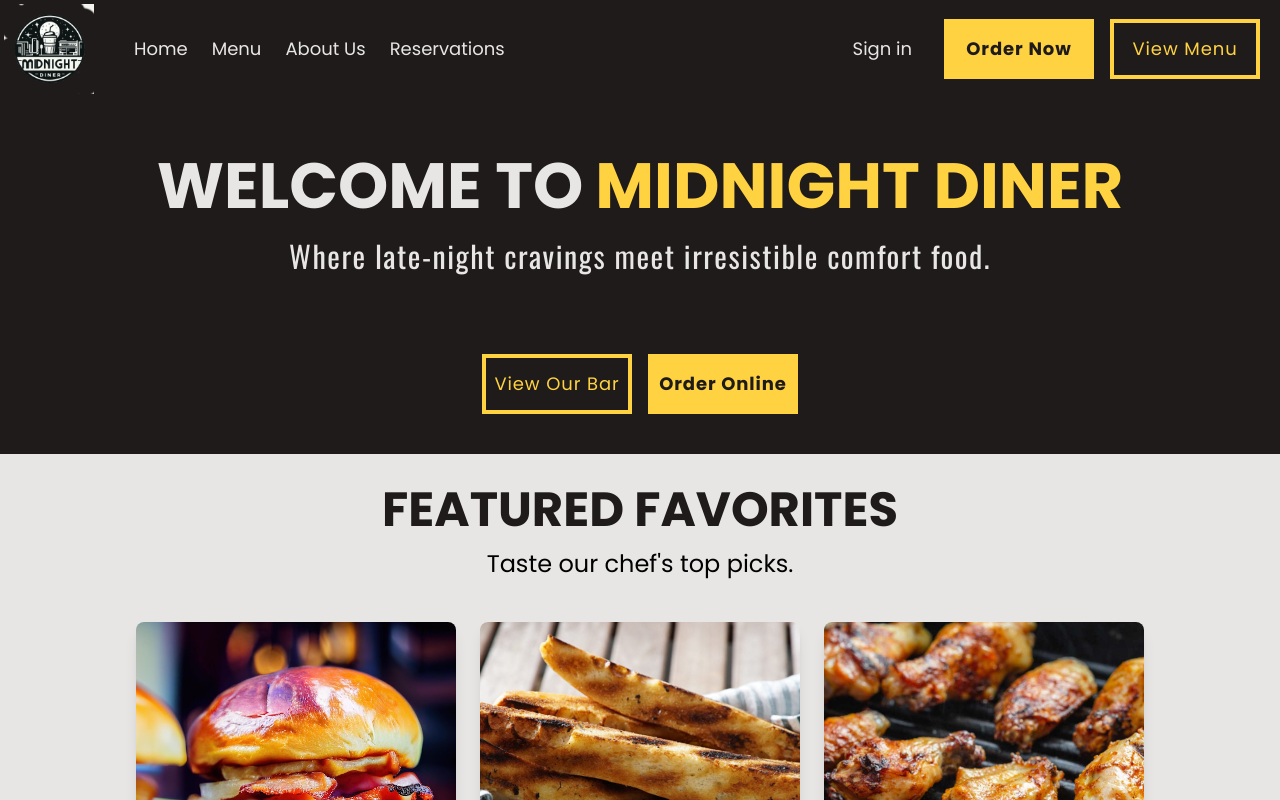
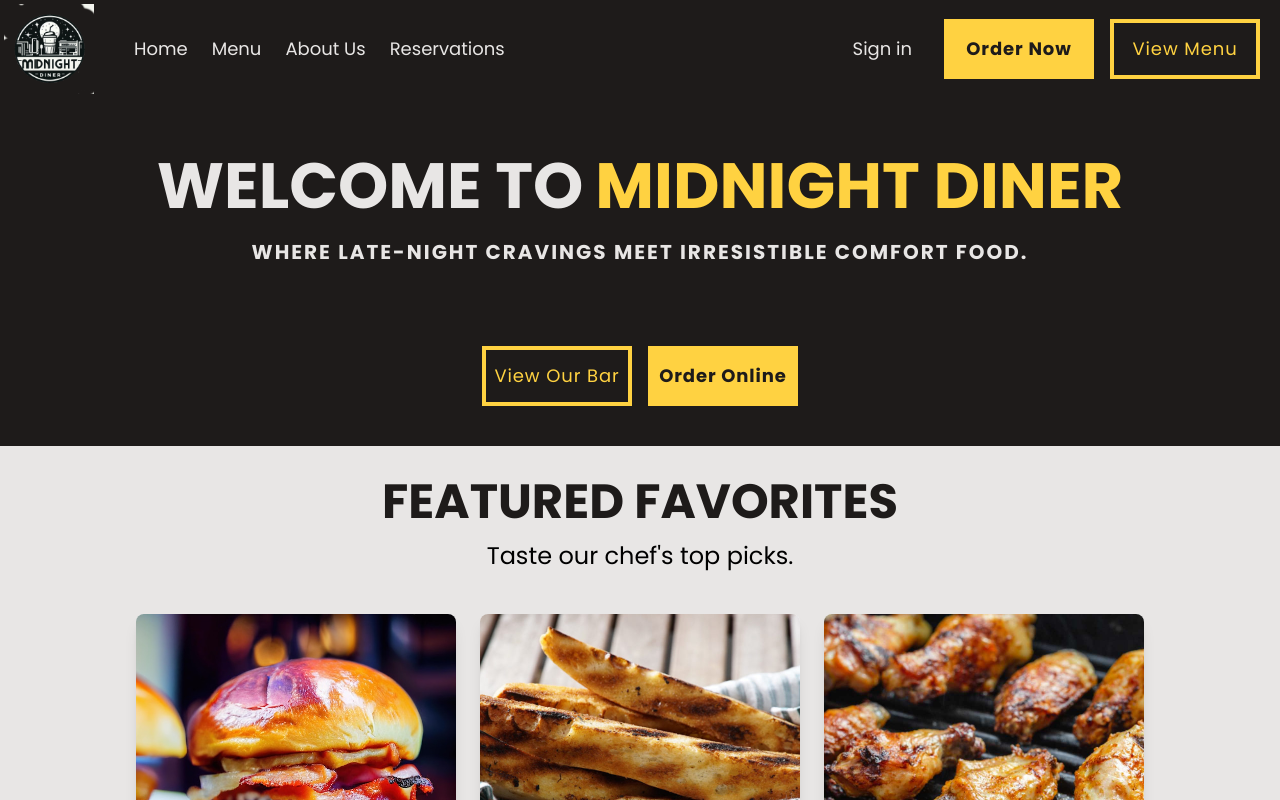
Before and after one commit to MarshallNickolauson/midnight-diner, a React (Vite) app in the folder frontend/: page / in a window 1280 px wide. Shown: the top 800 px of the page. Built offline with nearby package versions, Linux system fonts and the light colour scheme.

Commit message:
updated styling

```diff
--- a/frontend/src/components/HeroSection.jsx
+++ b/frontend/src/components/HeroSection.jsx
@@ -8,8 +8,8 @@ const HeroSection = () => {
                 <h1 className='text-mainWhite mr-3'>WELCOME TO</h1>
                 <h1 className='text-mainYellow'>MIDNIGHT DINER</h1>
             </div>
-            <p className='flex justify-center tracking-wider text-mainWhite text-3xl font-oswald'>
-                Where late-night cravings meet irresistible comfort food.
+            <p className='flex justify-center tracking-widest text-mainWhite text-xl font-bold'>
+                WHERE LATE-NIGHT CRAVINGS MEET IRRESISTIBLE COMFORT FOOD.
             </p>
             <div className='flex flex-row space-x-4 justify-center mt-20'>
                 <YellowButtonHollow text='View Our Bar' navigateTo='/drinks' />
```
